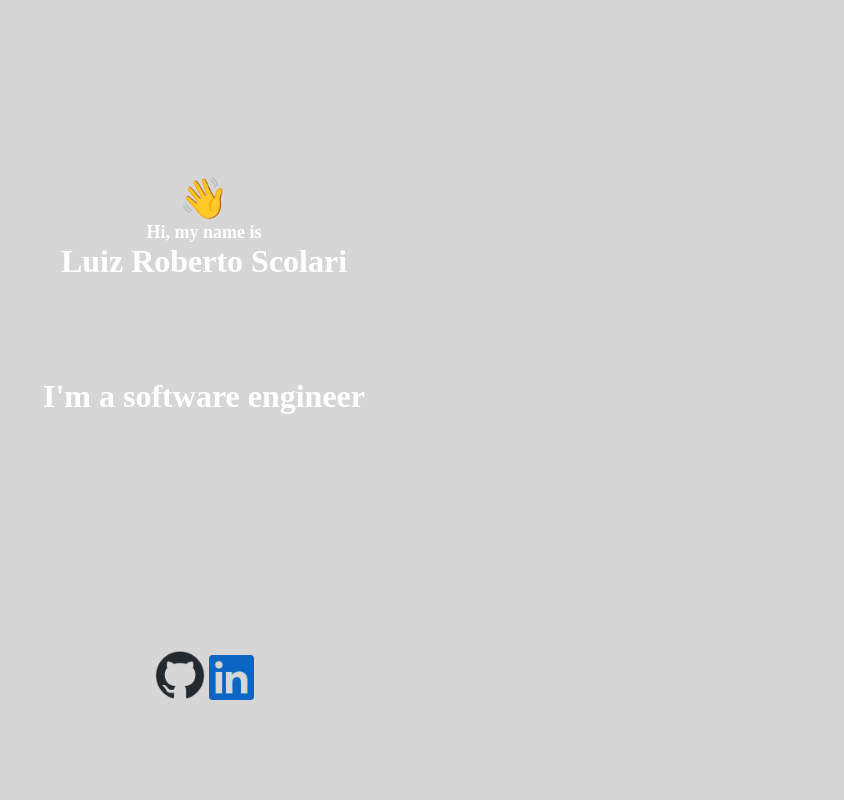
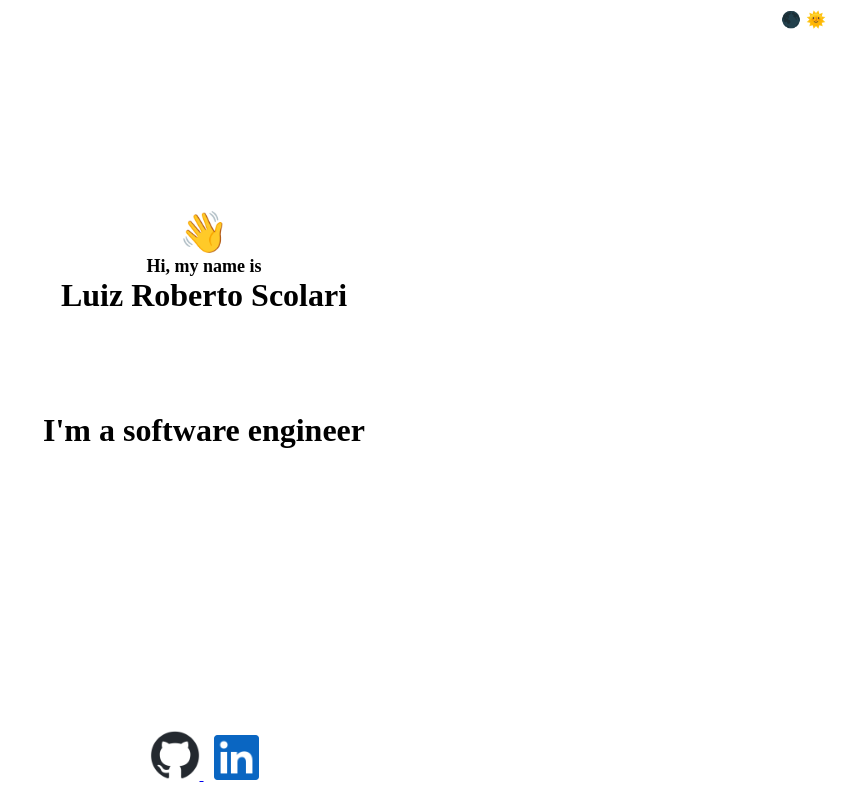
Before and after one commit to LuizScolari/LuizScolari.github.io, a plain HTML site: page templates/index.html in a window 1280 px wide. Shown: the whole page, without its empty margins (436-1280 px from the left). Drawn offline with Linux system fonts and the light colour scheme.

Commit message:
new features and links

```diff
--- a/js/script.js
+++ b/js/script.js
@@ -25,4 +25,26 @@ function typeText() {
     }
 }
 
-window.onload = typeText; // Inicia a animação quando a página carregar
+window.onload = typeText;
+
+function dark_white_mode(event){
+    let back = document.getElementById('back');
+    let text = document.getElementById('Text');
+    var gitLogo = document.getElementById('gitLogo');
+    var linkedLogo = document.getElementById('linkedLogo');
+
+    if (event.target.id === 'moon') {
+        back.style.backgroundColor = "black";
+        text.style.color = 'white';
+        gitLogo.src = "../images/githubLogo/github-mark-white.png"
+        linkedLogo.src = "../images/linkedinLogo/In-White-96.png"
+    } else if (event.target.id === 'sun') {
+        back.style.backgroundColor = "white";
+        text.style.color = 'black';
+        gitLogo.src = "../images/githubLogo/github-mark.png"
+        linkedLogo.src = "../images/linkedinLogo/In-Blue-96.png"
+    }
+}
+
+document.getElementById("moon").addEventListener("click", dark_white_mode);
+document.getElementById("sun").addEventListener("click", dark_white_mode);
--- a/style/style.css
+++ b/style/style.css
@@ -2,18 +2,28 @@
     margin: 0;
     padding: 0;
 }
-#fundo{
-    background-color: #d6d6d6;
+#back{
+    background-color: white;
     min-height: 100vh;
+}
+#dark_white_mode{
+    display:inline-flex;
+    position: relative;
+    margin-top: 10px;
+    left: 100%;
+    transform: translate(-140%);
+}
+#moon{
+    margin-right: 5px;
 }
 #Text{
     width: 350px;
     height: 300px;
     left: 50%;
     transform: translate(-50%);
-    color: white;
+    color: black;
     position: relative;
-    top: 175px;
+    top: 180px;
     text-align: center;
 
 }
@@ -22,7 +32,6 @@
 }
 #hand{
     font-size: 20px;
-    background-color: blue;
     position: relative;
 }
 #animated-text {
@@ -36,15 +45,19 @@
 #images{
     width: 200px;
     height: 50px;
-    margin-top: 350px;
+    bottom: 20px;
     left: 50%;
     transform: translate(-50%);
     position: absolute;
     text-align: center;
 }
-.gitlogo{
+#gitLogo{
     width: 50px;
 }
-.linkedlogo{
+#linkedLogo{
     width: 45px;
+    margin-left: 10px;
 }
+p{
+    cursor: pointer;
+}
--- a/templates/index.html
+++ b/templates/index.html
@@ -8,11 +8,16 @@
     <title>Luiz's Website</title>
 </head>
 <body>
-    <div id="fundo">
+    <div id="back">
+        <div id="dark_white_mode">
+            <p id="moon">🌑</p>
+            <p id="sun">🌞</p>
+        </div>
+
         <div id="Text">
-            <id id="hand">
+            <div id="hand">
                 <h1>👋</h1>
-            </id>
+            </div>
             <h1 class="hi">Hi, my name is</h1>
             <h1 class="name">Luiz Roberto Scolari</h1>
             <br>
@@ -21,8 +26,12 @@
         </div>
 
         <div id="images">
-            <img class="gitlogo" src="../images/githubLogo/github-mark.png">
-            <img class="linkedlogo" src="../images/linkedinLogo/In-Blue-96.png">
+            <a href="https://github.com/LuizScolari" target="_blank">
+                <img id="gitLogo" src="../images/githubLogo/github-mark.png">
+            </a>
+            <a href="https://www.linkedin.com/in/luizscolari" target="_blank">
+                <img id="linkedLogo" src="../images/linkedinLogo/In-Blue-96.png">
+            </a>
         </div>
     </div>
 </body>
```
